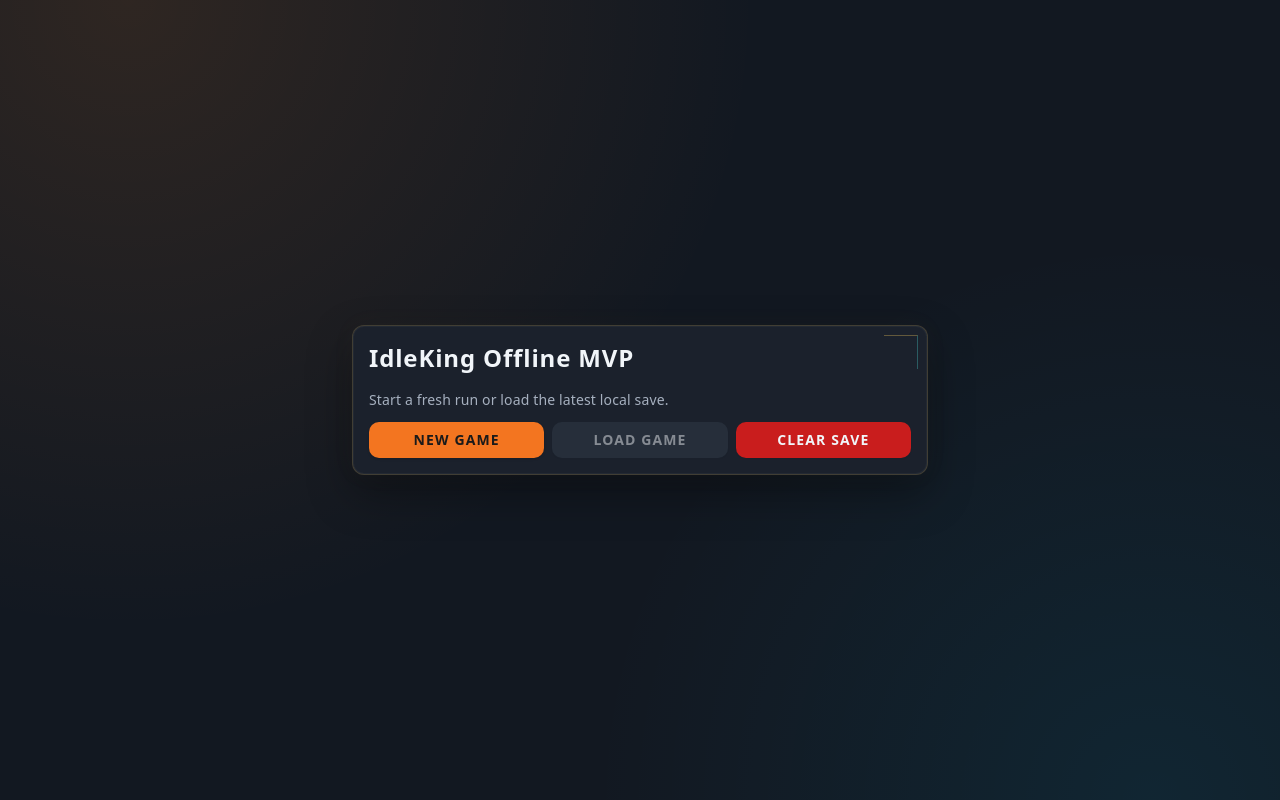
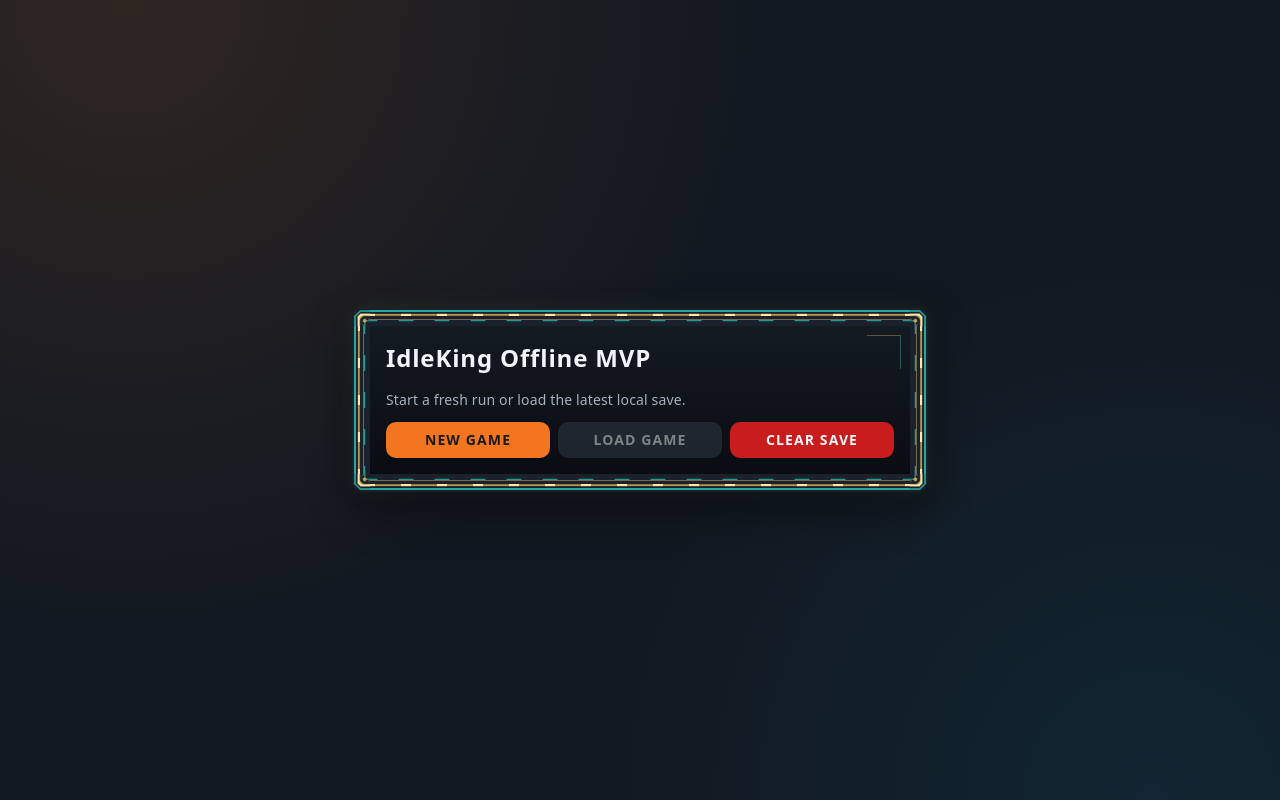
Before and after one commit to lmarcx/IdleKing, a Next.js app in the folder apps/web/: page / in a window 1280 px wide. Built offline with nearby package versions, Linux system fonts and the light colour scheme; what @idleking/game-core would draw is missing.

Commit message:
border stylized with placeholder

```diff
--- a/apps/web/app/game/layout.tsx
+++ b/apps/web/app/game/layout.tsx
@@ -26,7 +26,7 @@ export default function GameLayout({ children }: { children: React.ReactNode })
           <ProgressionPanel />
         </aside>
 
-        <GamePanel className="min-w-0 p-4">
+        <GamePanel variant="ornate" className="min-w-0 p-4">
           {children}
         </GamePanel>
 
--- a/apps/web/components/left-nav.tsx
+++ b/apps/web/components/left-nav.tsx
@@ -20,7 +20,7 @@ export function LeftNav() {
   const pathname = usePathname();
 
   return (
-    <GamePanel className="p-3">
+    <GamePanel variant="ornate" className="p-3">
       <p className="font-ik-menu mb-3 text-xs uppercase tracking-wide text-muted-foreground">Navigation</p>
       <nav className="space-y-1">
         {navItems.map((item) => {
--- a/apps/web/components/ui/card.tsx
+++ b/apps/web/components/ui/card.tsx
@@ -3,10 +3,13 @@ import * as React from "react";
 import { GamePanel } from "@/components/ui/game-panel";
 import { cn } from "@/lib/utils";
 
-const Card = React.forwardRef<HTMLDivElement, React.HTMLAttributes<HTMLDivElement>>(
-  ({ className, ...props }, ref) => (
+type CardProps = React.ComponentPropsWithoutRef<typeof GamePanel>;
+
+const Card = React.forwardRef<HTMLDivElement, CardProps>(
+  ({ className, variant = "ornate", ...props }, ref) => (
     <GamePanel
       ref={ref}
+      variant={variant}
       className={className}
       {...props}
     />
--- a/apps/web/components/ui/game-panel.tsx
+++ b/apps/web/components/ui/game-panel.tsx
@@ -2,9 +2,24 @@ import * as React from "react";
 
 import { cn } from "@/lib/utils";
 
-export const GamePanel = React.forwardRef<HTMLDivElement, React.HTMLAttributes<HTMLDivElement>>(
-  ({ className, ...props }, ref) => (
-    <div ref={ref} className={cn("ik-game-panel rounded-xl bg-card text-card-foreground", className)} {...props} />
+type GamePanelVariant = "default" | "ornate" | "terminal";
+
+type GamePanelProps = React.HTMLAttributes<HTMLDivElement> & {
+  variant?: GamePanelVariant;
+};
+
+export const GamePanel = React.forwardRef<HTMLDivElement, GamePanelProps>(
+  ({ className, variant = "default", ...props }, ref) => (
+    <div
+      ref={ref}
+      className={cn(
+        "ik-game-panel rounded-xl bg-card text-card-foreground",
+        variant === "ornate" && "ik-game-panel--ornate",
+        variant === "terminal" && "ik-game-panel--terminal",
+        className
+      )}
+      {...props}
+    />
   )
 );
 GamePanel.displayName = "GamePanel";
--- a/apps/web/styles/ui-tokens.css
+++ b/apps/web/styles/ui-tokens.css
@@ -386,6 +386,33 @@
 .ik-game-panel > * {
   position: relative;
   z-index: 1;
+}
+
+.ik-game-panel--ornate {
+  --ik-panel-border-width: 18px;
+  border: var(--ik-panel-border-width) solid transparent;
+  border-image: url("/assets/ui/panel-border.png") 48 / var(--ik-panel-border-width) / 0 round;
+  background:
+    linear-gradient(180deg, rgba(20, 26, 34, 0.96), rgba(9, 12, 17, 0.98)) padding-box,
+    rgba(0, 0, 0, 0.01) border-box;
+  box-shadow:
+    0 18px 44px rgba(0, 0, 0, 0.42),
+    0 0 24px rgba(201, 166, 84, 0.08),
+    0 0 18px rgba(47, 216, 200, 0.045);
+}
+
+.ik-game-panel--ornate::before {
+  inset: calc(var(--ik-panel-border-width) * -0.6);
+}
+
+.ik-game-panel--terminal {
+  border-color: rgba(47, 216, 200, 0.34);
+  background:
+    radial-gradient(circle at 80% 20%, rgba(47, 216, 200, 0.08), transparent 40%),
+    linear-gradient(180deg, rgba(0, 20, 11, 0.92), rgba(0, 5, 4, 0.96));
+  box-shadow:
+    0 18px 44px rgba(0, 0, 0, 0.36),
+    0 0 22px rgba(47, 216, 200, 0.08);
 }
 
 @media (min-width: 760px) {
```
Also changed, not shown: apps/web/public/assets/ui/panel-border.png (added).
